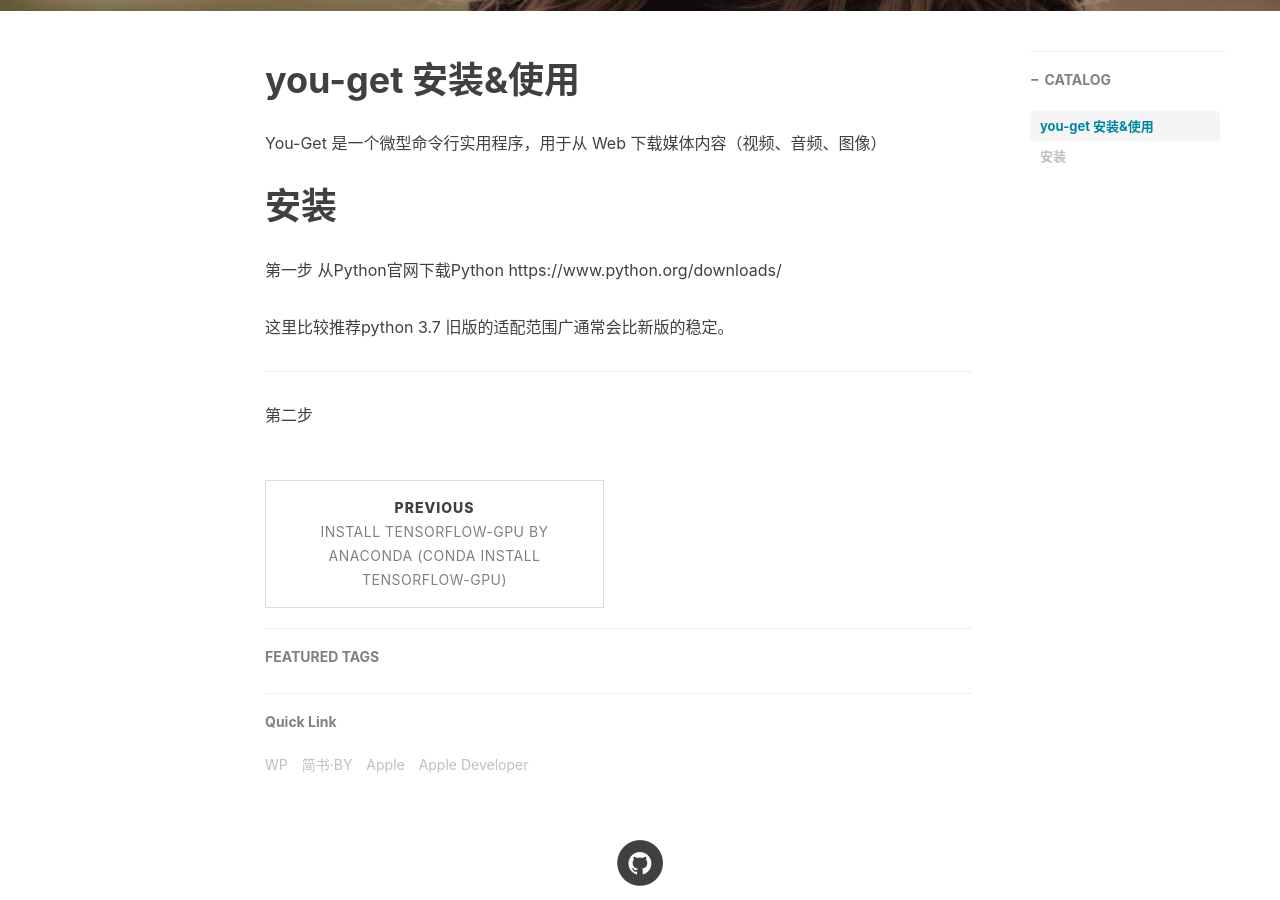
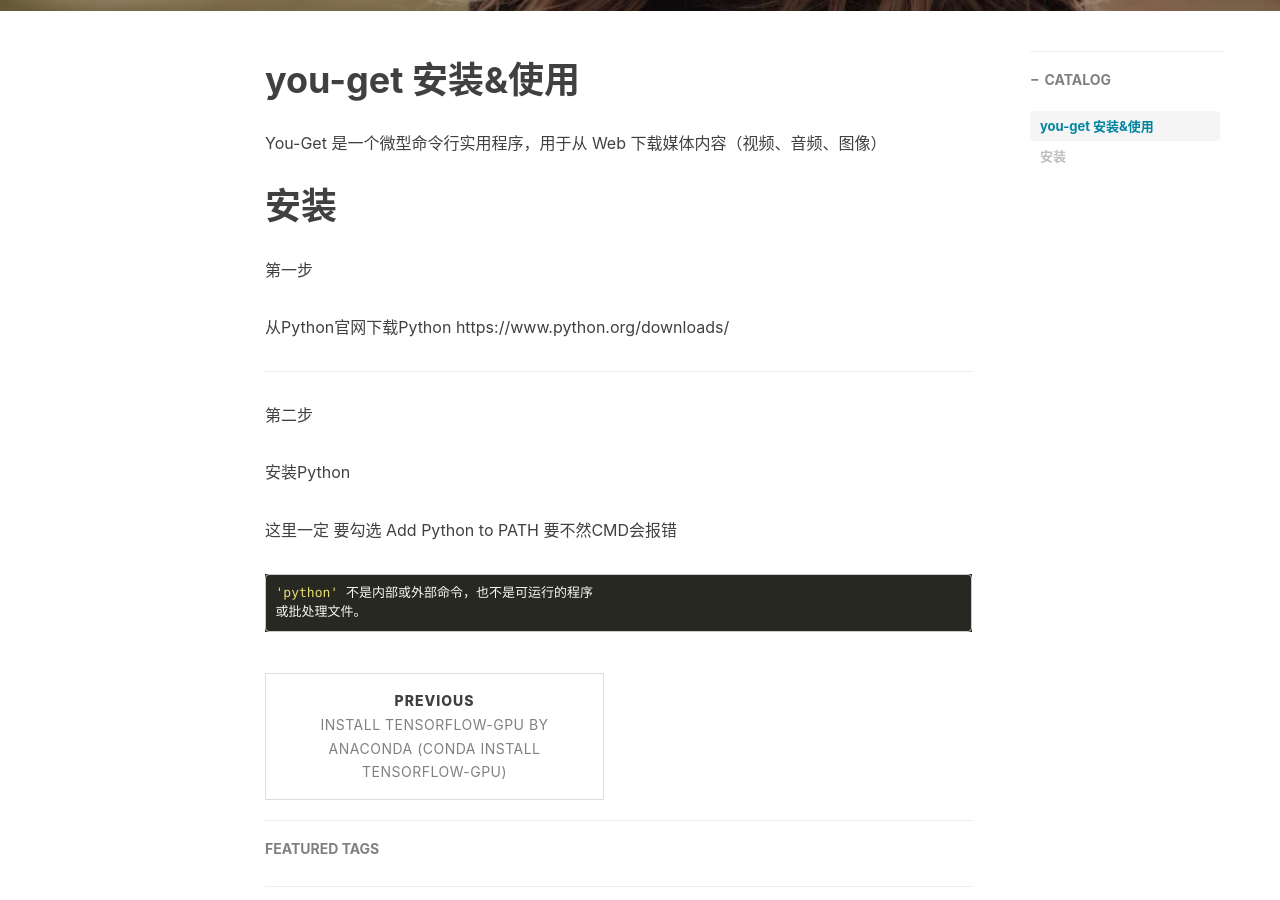
Before and after one commit to DeSoiat/DESOIAT.GITHUB.IO, a Jekyll site: the page built from _posts/2019-04-21-you-get.md, in a window 1280 px wide and 900 px high, scrolled down 554 px. Built offline with Jekyll 4.4.1, drawn with Linux system fonts in a browser that asks for light colours; nearby versions of some CDN libraries; comment, search, counter and statistics services are not loaded.

Commit message:
Update 2019-04-21-you-get.md

````diff
--- a/_posts/2019-04-21-you-get.md
+++ b/_posts/2019-04-21-you-get.md
@@ -21,9 +21,17 @@
 
 
 第一步
+
 从Python官网下载Python https://www.python.org/downloads/
-
-这里比较推荐python 3.7 旧版的适配范围广通常会比新版的稳定。
 
 ---
 第二步
+
+安装Python
+
+这里一定 要勾选 Add Python to PATH 要不然CMD会报错
+
+```bash
+'python' 不是内部或外部命令，也不是可运行的程序
+或批处理文件。
+```
````
